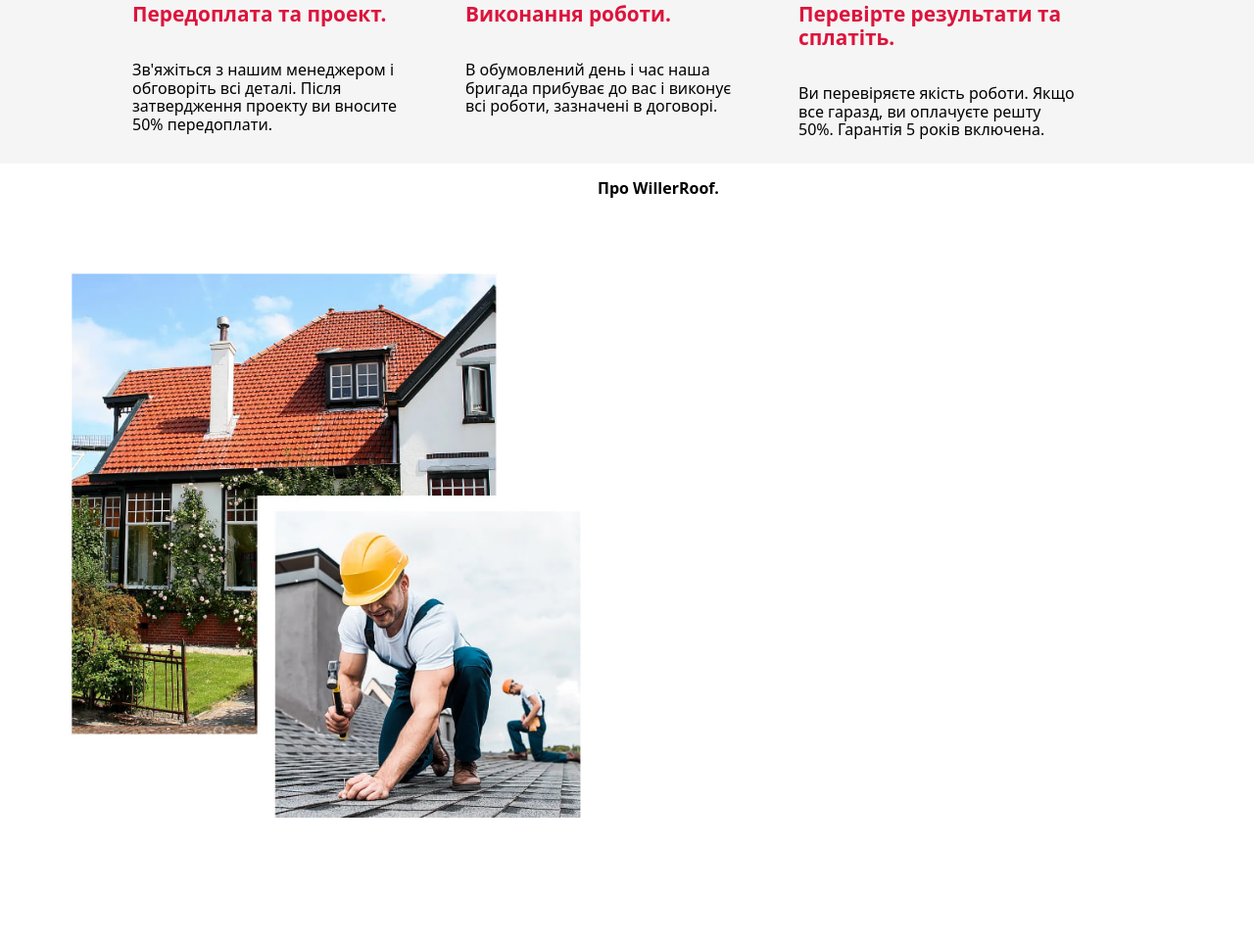
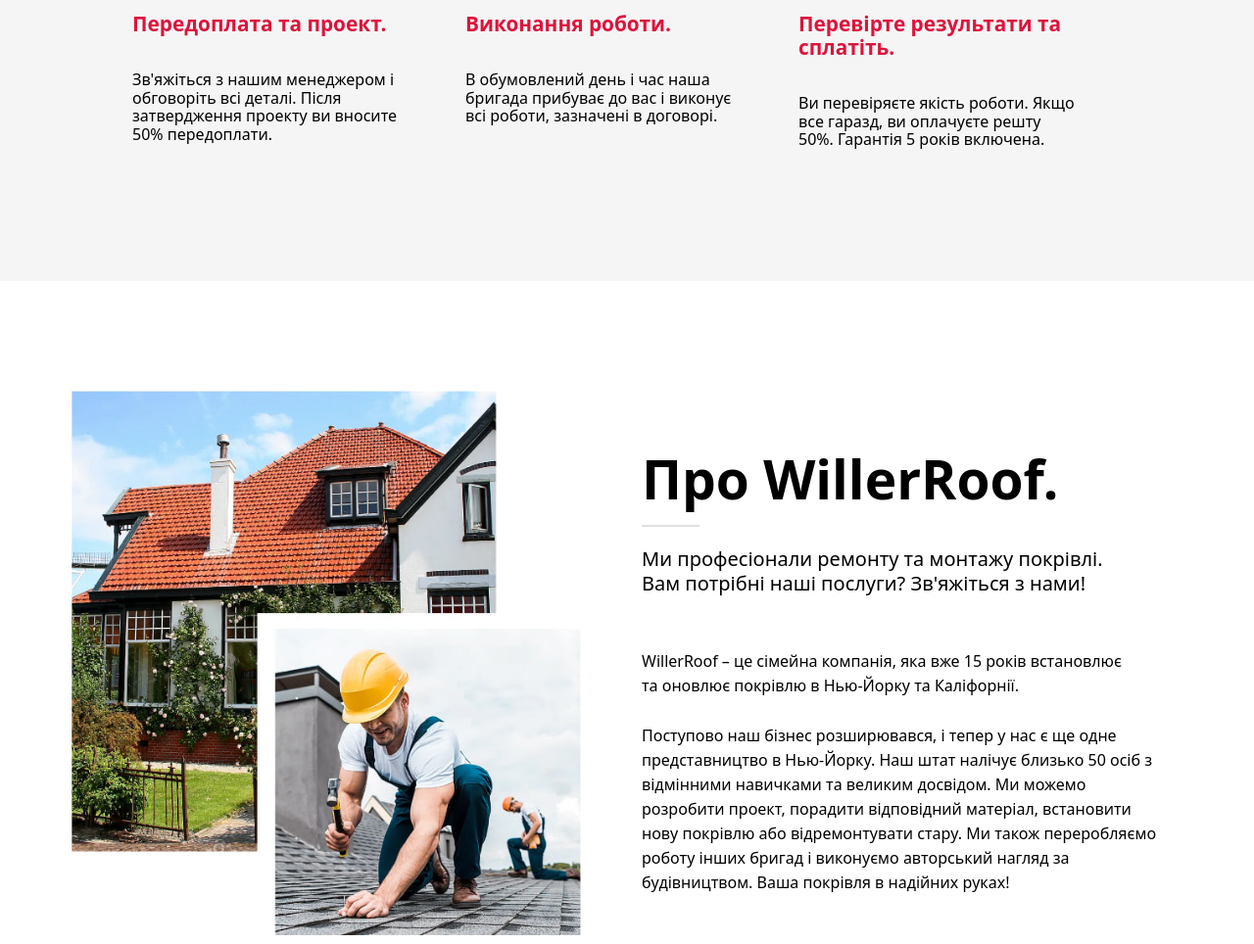
Before and after one commit to Studentskiychel/Roofing-Company, a plain HTML site: page index.html in a window 1280 px wide. Shown: the part 2522-3486 px from the top of the page at 98% size. Before the commit the page ends 3366 px from the top, so only its background shows below. Drawn offline with nearby package versions, Linux system fonts and the light colour scheme.

Commit message:
second-comit

```diff
--- a/index.html
+++ b/index.html
@@ -128,9 +128,10 @@
             </div>
             <div class="container6">
                 <p class="about-kompania"><b>Про WillerRoof.</b></p>
-                <p class="zagowolok"></p>
-                <p class="viki"></p>
-                <p class="story"></p>
+                <div class="border3"></div>
+                <p class="zagowolok">Ми професіонали ремонту та монтажу покрівлі. Вам потрібні наші послуги? Зв'яжіться з нами!</p>
+                <p class="viki">WillerRoof – це сімейна компанія, яка вже 15 років встановлює та оновлює покрівлю в Нью-Йорку та Каліфорнії.</p>
+                <p class="story">Поступово наш бізнес розширювався, і тепер у нас є ще одне представництво в Нью-Йорку. Наш штат налічує близько 50 осіб з відмінними навичками та великим досвідом. Ми можемо розробити проект, порадити відповідний матеріал, встановити нову покрівлю або відремонтувати стару. Ми також переробляємо роботу інших бригад і виконуємо авторський нагляд за будівництвом. Ваша покрівля в надійних руках!</p>
             </div>
         </section>
     </main>
--- a/style.css
+++ b/style.css
@@ -161,18 +161,20 @@ h1{
     padding-bottom: 20px;
 }
 .button1{
+    width: 350px;
     margin-right: 30px;
     background-color: goldenrod;
     color: white;
     border: none;
-    height: 40px;
-    border-radius: 8px;
+    height: 50px;
+    border-radius: 6px;
     cursor: pointer;
 }
 .button2{
     background-color: white;
-    border-radius: 8px;
+    border-radius: 6px;
     cursor: pointer;
+    width: 120px;
 }
 .working{
     display: flex;
@@ -187,23 +189,12 @@ h1{
     width: 4%;
     margin-left: 610px;
 }
-
-
-
-
-
-
-
-
-
-
-
 .container5{
     display:flex;
     justify-content: space-between;
     padding-left: 80px;
     padding-right: 120px;
-    padding-bottom: 10px;
+    padding-bottom: 120px;
 }
 .menu-work{
     color: goldenrod;
@@ -224,10 +215,21 @@ h1{
     width: 340px;
     padding-top: 15px;
     padding-left: 55px;
-    text-align: left;
 }
 #work{
     background-color: whitesmoke;
+}
+
+
+
+
+
+
+
+
+
+#about-us{
+    display: flex;
 }
 .kompania_photo{
     padding-left: 70px;
@@ -236,7 +238,31 @@ h1{
 }
 .about-kompania{
     margin-left: 10px;
+    font-size: 55px;
+    margin-top: 170px;
+    padding-left: 45px;
+    margin-bottom: 15px;
 }
-#about-us{
-    display: flex;
+.border3{
+    border-bottom: 2px solid rgb(223, 223, 223)  ;
+    width: 10%;
+    margin-left: 55px;
 }
+.zagowolok{
+    width: 550px;
+    padding-left: 55px;
+    font-size: 20px;
+    line-height: 25px;
+}
+.viki{
+    width: 550px;
+    padding-left: 55px;
+    padding-top: 35px;
+    line-height: 25px;
+}
+.story{
+    width: 590px;
+    padding-left: 55px;
+    padding-top: 10px;
+    line-height: 25px;
+}
```
